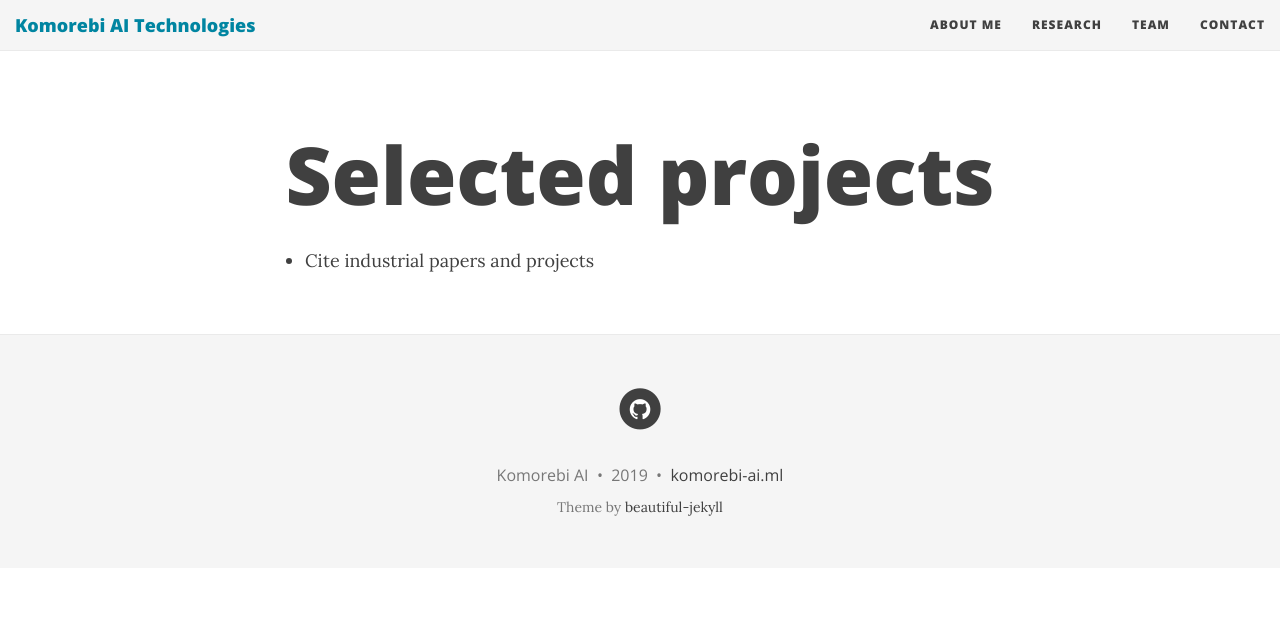
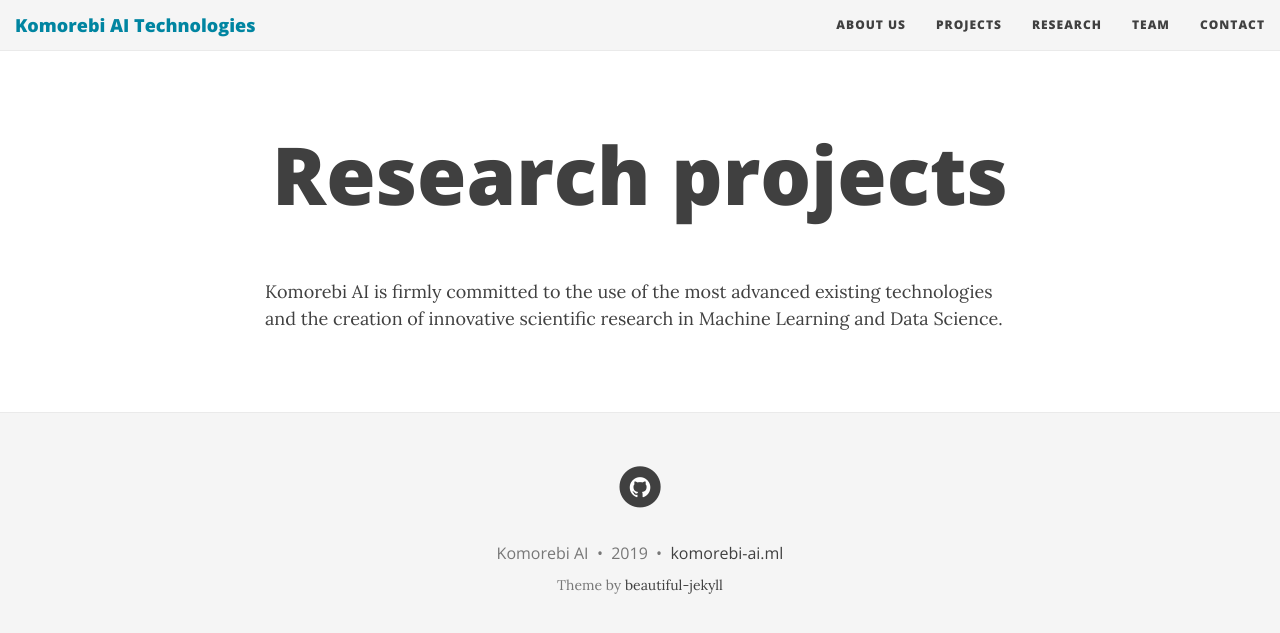
Before and after one commit to Komorebi-AI/komorebi-ai.github.io, a Jekyll site: the page built from research.md, in a window 1280 px wide. Shown: the top 633 px of the page. Built offline with Jekyll 4.4.1, drawn with Linux system fonts in a browser that asks for light colours; nearby versions of some CDN libraries.

Commit message:
ad paragraphs

```diff
--- a/_config.yml
+++ b/_config.yml
@@ -20,7 +20,8 @@
 
 # List of links in the navigation bar
 navbar-links:
-  About Me: "aboutme"
+  About Us: "aboutme"
+  Projects: "projects"
   Research: "research"
   Team: "team"
   Contact: "contact"
--- a/research.md
+++ b/research.md
@@ -1,8 +1,8 @@
 ---
 layout: page
-title: Selected projects
+title: Research projects
 # subtitle: Data Scientist and PhD Student
 ---
 
-
-- Cite industrial papers and projects
+Komorebi AI is firmly committed to the use of the most advanced existing technologies
+and the creation of innovative scientific research in Machine Learning and Data Science.
```
Also changed, not shown: projects.md (added, +5 -0 lines).
